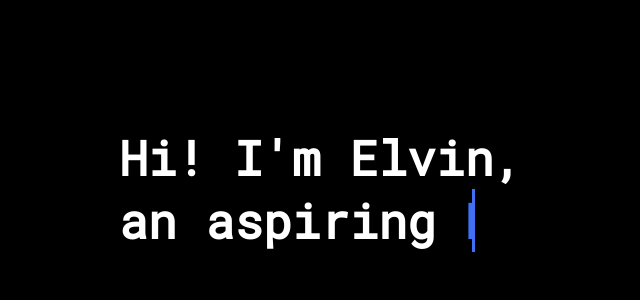
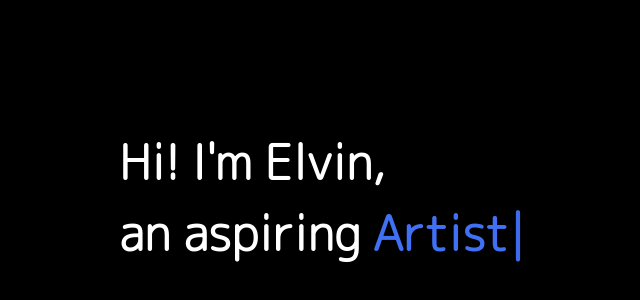
Before and after one commit to elvinnnnn/portfolio, a Next.js app: page / in a window 1280 px wide. Shown: the part 234-534 px from the top of the page, without its empty margins (121-761 px from the left). Built offline with nearby package versions, Linux system fonts and the light colour scheme.

Commit message:
added typewriter effect to title

```diff
--- a/package.json
+++ b/package.json
@@ -20,6 +20,7 @@
     "eslint": "^8",
     "eslint-config-next": "14.2.15",
     "sass": "^1.79.5",
-    "typescript": "^5"
+    "typescript": "^5",
+    "typewriter-effect": "^2.21.0"
   }
 }
--- a/src/app/components/TypingText.tsx
+++ b/src/app/components/TypingText.tsx
@@ -1,35 +1,45 @@
 "use client";
-import React, { useEffect, useState } from "react";
+import React from "react";
+import Typewriter from "typewriter-effect";
 
 export default function TypingText() {
-  const [text, setText] = useState("Developer");
-
-  useEffect(() => {
-    const textCycle = () => {
-      setTimeout(() => {
-        setText("Developer");
-      }, 0);
-      setTimeout(() => {
-        setText("Artist");
-      }, 6000);
-      setTimeout(() => {
-        setText("Musician");
-      }, 12000);
-    };
-
-    textCycle();
-    const interval = setInterval(textCycle, 18000);
-
-    return () => clearInterval(interval); // Cleanup interval on component unmount
-  }, []);
   return (
     <div className="typing-text-container">
       <div>
         <span className="text first-text">Hi! I&apos;m Elvin,</span>
       </div>
-      <div>
-        <span className="text first-text"> an aspiring </span>
-        <span className="text second-text">{text}</span>
+      <div className="typewriter-container">
+        <div className="text first-text"> an aspiring </div>
+        <div className="typewriter">
+          <Typewriter
+            options={{
+              autoStart: true,
+              loop: true,
+              cursor: "",
+            }}
+            onInit={(typewriter) => {
+              typewriter
+                .typeString(
+                  '<span style="color: #4070f4; font-size: 3rem; font-weight: 600;">Developer</span>'
+                )
+                .pauseFor(2500)
+                .deleteAll()
+                .typeString(
+                  '<span style="color: #4070f4; font-size: 3rem; font-weight: 600;">Artist</span>'
+                )
+                .pauseFor(2500)
+                .deleteAll()
+                .typeString(
+                  '<span style="color: #4070f4; font-size: 3rem; font-weight: 600;">Musician</span>'
+                )
+                .pauseFor(2500)
+                .deleteAll()
+                .start();
+            }}
+          />
+        </div>
+
+        <span className="cursor-text">|</span>
       </div>
     </div>
   );
--- a/src/app/layout.tsx
+++ b/src/app/layout.tsx
@@ -1,9 +1,9 @@
 import type { Metadata } from "next";
 import "./styles/globals.scss";
-import { Roboto_Mono } from "next/font/google";
+import { M_PLUS_Rounded_1c } from "next/font/google";
 
-const roboto = Roboto_Mono({
-  weight: "400",
+const roboto = M_PLUS_Rounded_1c({
+  weight: "300",
   subsets: ["latin"],
 });
 
--- a/src/app/styles/globals.scss
+++ b/src/app/styles/globals.scss
@@ -1,5 +1,3 @@
-$word-length: 9;
-
 * {
   background-color: black;
 }
@@ -23,34 +21,29 @@ $word-length: 9;
     &.first-text {
       color: #fff;
     }
-
-    &.second-text:before {
-      content: "";
-      overflow: hidden;
-      position: absolute;
-      top: 0;
-      left: 0;
-      height: 100%;
-      width: 100%;
-      background-color: black;
-      border-left: 3px solid #4070f4;
-      animation: typing 6s infinite, cursor 0.4s step-end infinite alternate;
-    }
   }
 }
 
-@keyframes typing {
-  40%,
-  60% {
-    left: 100%;
-  }
-  100% {
-    left: 0%;
-  }
+.typewriter-container {
+  display: flex;
+}
+
+.typewriter {
+  margin-left: 12px;
+}
+.cursor-text {
+  color: #4070f4;
+  font-size: 3rem;
+  font-weight: 600;
+  animation: cursor 1s linear infinite;
 }
 
 @keyframes cursor {
+  0%,
+  100% {
+    opacity: 1;
+  }
   50% {
-    border-color: transparent;
+    opacity: 0;
   }
 }
```
Also changed, not shown: 1 other file (tests, documents, lock files or other folders).
